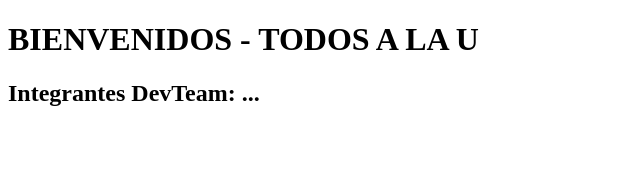
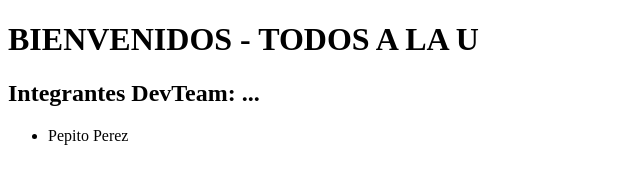
Before and after one commit to sanpatric/pruebarepo, a plain HTML site: page sanpatric.github.io/index.html in a window 1280 px wide. Shown: the whole page, without its empty margins (0-640 px from the left). Drawn offline with Linux system fonts and the light colour scheme.

Commit message:
v0.1.1.1

```diff
--- a/sanpatric.github.io/index.html
+++ b/sanpatric.github.io/index.html
@@ -10,6 +10,7 @@
     <h1> BIENVENIDOS - TODOS A LA U </h1>
     <H2>Integrantes DevTeam: ...</H2>
     <ul>
+        <li>Pepito Perez</li>
 
     </ul>
 </body>
```
